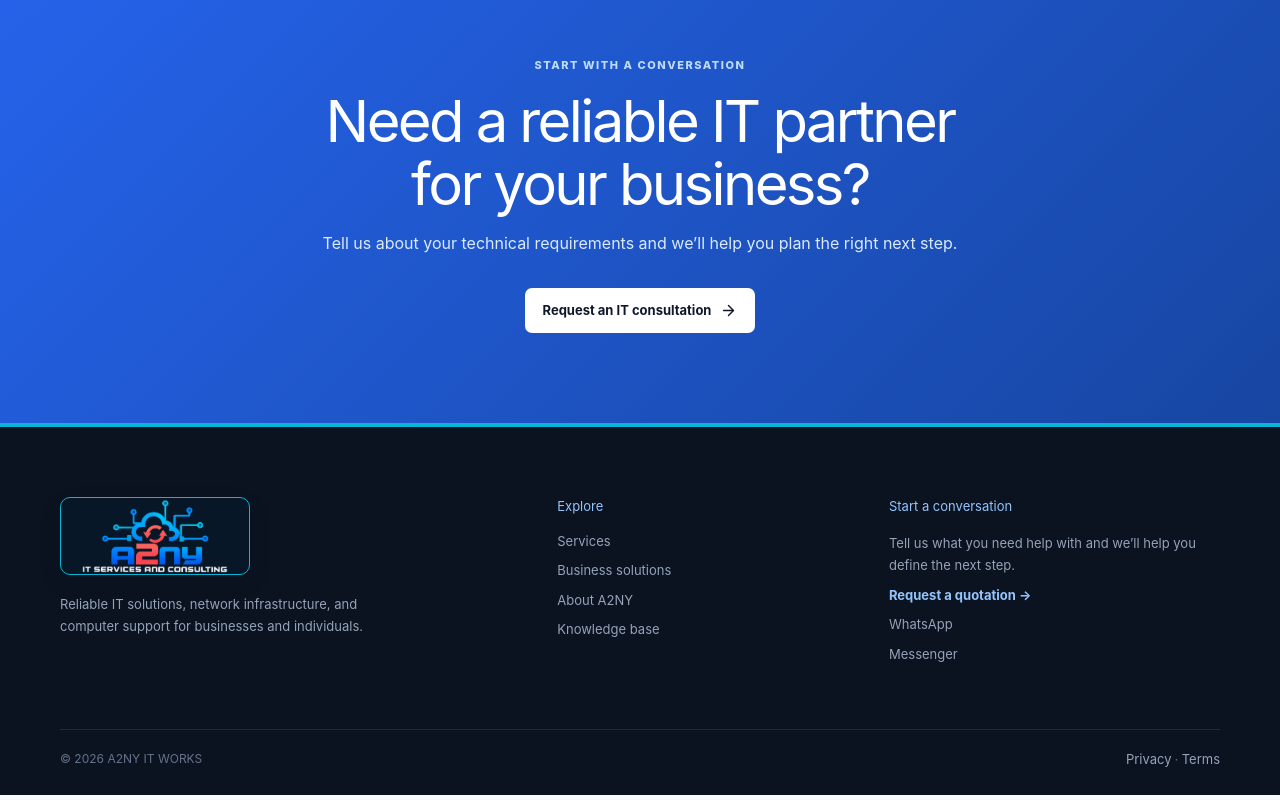
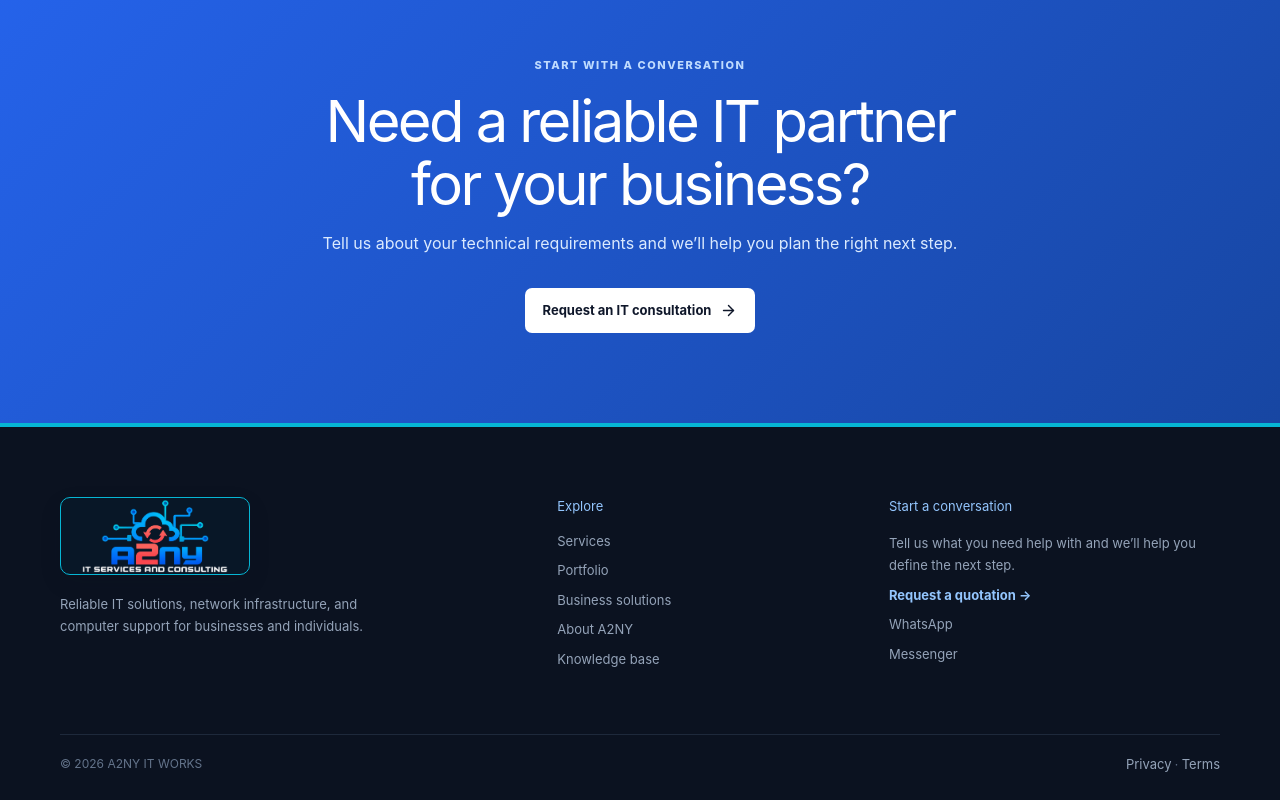
Before and after one commit to provide-itdept/a2ny-landing-page--full, a React (Vite) app in the folder client/: page / in a window 1280 px wide. Shown: the part 5317-6117 px from the top of the page. Built offline with nearby package versions, Linux system fonts and the light colour scheme; no server answers.

Commit message:
Expose expanded services and portfolio in navigation

```diff
--- a/client/src/components/Footer.jsx
+++ b/client/src/components/Footer.jsx
@@ -4,5 +4,5 @@ import Logo from './Logo'
 export default function Footer() {
   const whatsapp = import.meta.env.VITE_WHATSAPP_URL
   const messenger = import.meta.env.VITE_MESSENGER_URL
-  return <footer className="site-footer"><div className="container footer-grid"><div><Logo full /><p className="footer-copy">Reliable IT solutions, network infrastructure, and computer support for businesses and individuals.</p></div><div><h3>Explore</h3><Link to="/services">Services</Link><Link to="/solutions/small-business-it">Business solutions</Link><Link to="/about">About A2NY</Link><Link to="/blog">Knowledge base</Link></div><div><h3>Start a conversation</h3><p>Tell us what you need help with and we’ll help you define the next step.</p><Link className="footer-link" to="/request-quote">Request a quotation →</Link>{whatsapp && <a href={whatsapp} target="_blank" rel="noreferrer">WhatsApp</a>}{messenger && <a href={messenger} target="_blank" rel="noreferrer">Messenger</a>}</div></div><div className="container footer-bottom"><span>© {new Date().getFullYear()} A2NY IT WORKS</span><span><Link to="/privacy-policy">Privacy</Link> · <Link to="/terms-of-service">Terms</Link></span></div></footer>
+  return <footer className="site-footer"><div className="container footer-grid"><div><Logo full /><p className="footer-copy">Reliable IT solutions, network infrastructure, and computer support for businesses and individuals.</p></div><div><h3>Explore</h3><Link to="/services">Services</Link><Link to="/portfolio">Portfolio</Link><Link to="/solutions/small-business-it">Business solutions</Link><Link to="/about">About A2NY</Link><Link to="/blog">Knowledge base</Link></div><div><h3>Start a conversation</h3><p>Tell us what you need help with and we’ll help you define the next step.</p><Link className="footer-link" to="/request-quote">Request a quotation →</Link>{whatsapp && <a href={whatsapp} target="_blank" rel="noreferrer">WhatsApp</a>}{messenger && <a href={messenger} target="_blank" rel="noreferrer">Messenger</a>}</div></div><div className="container footer-bottom"><span>© {new Date().getFullYear()} A2NY IT WORKS</span><span><Link to="/privacy-policy">Privacy</Link> · <Link to="/terms-of-service">Terms</Link></span></div></footer>
 }
--- a/client/src/data/content.js
+++ b/client/src/data/content.js
@@ -31,7 +31,7 @@ export const faqs = [
   ['Can you manage Windows and Linux servers?', 'Yes. We can assist with installation, configuration, updates, access management, monitoring, and backups.'],
 ]
 
-export const navGroups = [{ label: 'Services', links: services.slice(0, 5).map(({ slug, title }) => ({ slug: `/services/${slug}`, title })) }, { label: 'Solutions', links: [{ slug: '/solutions/small-business-it', title: 'Small business IT' }, { slug: '/solutions/corporate-it-infrastructure', title: 'Corporate infrastructure' }, { slug: '/solutions/office-network-setup', title: 'Office network setup' }] }]
+export const navGroups = [{ label: 'Services', links: services.map(({ slug, title }) => ({ slug: `/services/${slug}`, title })) }, { label: 'Solutions', links: [{ slug: '/solutions/small-business-it', title: 'Small business IT' }, { slug: '/solutions/corporate-it-infrastructure', title: 'Corporate infrastructure' }, { slug: '/solutions/office-network-setup', title: 'Office network setup' }] }]
 
 export const serviceDetails = [
   ...services.map((service) => ({ ...service, body: `A practical ${service.title.toLowerCase()} service shaped around your environment, priorities, and team. We start by understanding what is already in place, then define a clear scope for the work, testing, handover, and ongoing support.`, points: ['Clear scope and technical recommendations', 'Documented implementation and handover', 'Support options matched to your operating needs'] })),
```
